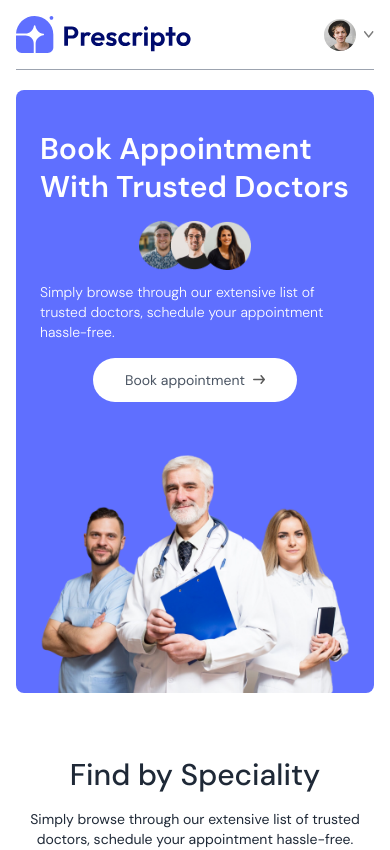
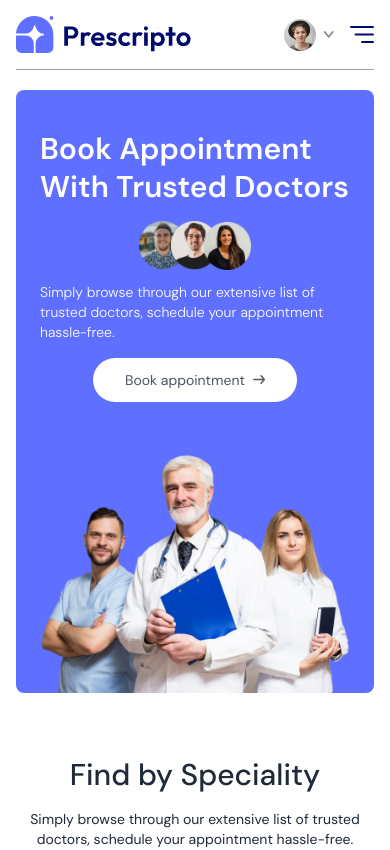
Before and after one commit to ShreyasGadave/MediCure, a React (Vite) app in the folder Frontend/: page / in a window 390 px wide. Shown: the top 850 px of the page. Built offline with nearby package versions, Linux system fonts and the light colour scheme; a web font is replaced by a local one.

Commit message:
My Appointments Mobile Navnar Menu

```diff
--- a/Frontend/src/Components/Navbar.jsx
+++ b/Frontend/src/Components/Navbar.jsx
@@ -52,6 +52,30 @@ const Navbar = () => {
             CREATE ACCOUNT
           </button>
         )}
+     <img
+  src={assets.menu_icon}
+  className="w-6 md:hidden cursor-pointer"
+  onClick={() => setShowMenu(true)}
+  alt="Menu"
+/>
+
+{/* Mobile Menu */}
+<div
+  className={`fixed top-0 left-0 w-full h-full bg-white z-50 transition-transform duration-300 ease-in-out ${showMenu ? "translate-x-0" : "translate-x-full"} md:hidden`}
+>
+  <div className="flex justify-between items-center p-5">
+    <img src={assets.logo} className="w-32" alt="Logo" />
+    <img onClick={() => setShowMenu(false)} src={assets.cross_icon} className="w-6 cursor-pointer" alt="Close" />
+  </div>
+
+  <ul className="flex flex-col items-center gap-5 mt-10 text-lg font-medium">
+    <NavLink  to="/" onClick={() => setShowMenu(false)}> <p  className='px-4 py-2 rounded inline-block'>HOME</p>  </NavLink>
+    <NavLink  to="/doctors" onClick={() => setShowMenu(false)}> <p  className='px-4 py-2 rounded inline-block'>ALL DOCTORS</p>  </NavLink>
+    <NavLink  to="/about" onClick={() => setShowMenu(false)}> <p  className='px-4 py-2 rounded inline-block'>ABOUT</p>  </NavLink>
+    <NavLink  to="/contact" onClick={() => setShowMenu(false)}> <p  className='px-4 py-2 rounded inline-block'>CONTACT</p>  </NavLink>
+  </ul>
+</div>
+
       </div>
     </div>
   );
--- a/Frontend/src/index.css
+++ b/Frontend/src/index.css
@@ -13,3 +13,9 @@
 ::-webkit-scrollbar{
     @apply hidden
 }
+
+@media (max-width:740px) {
+    .active p{
+        @apply text-white bg-primary
+    }
+}
```
